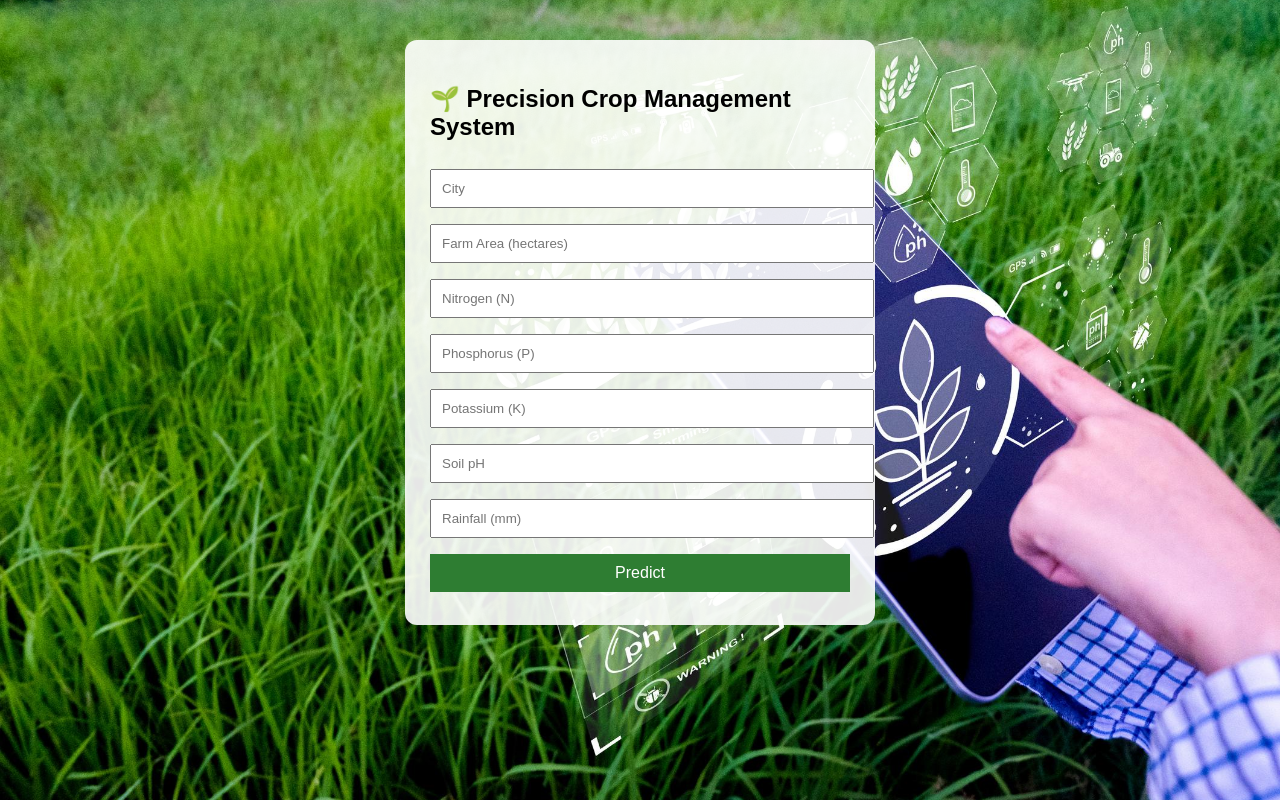
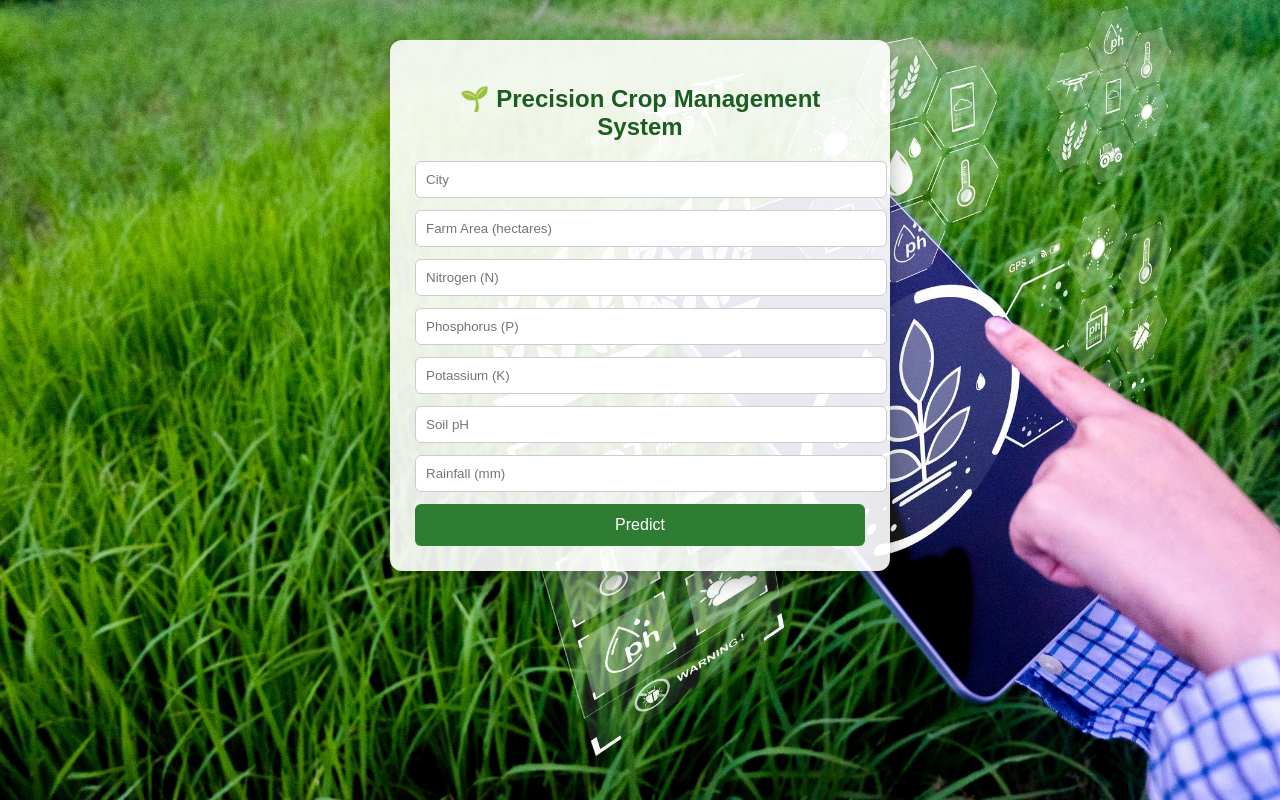
Before and after one commit to puppalamanichandra/precision-crop-ml, a Flask app: page / in a window 1280 px wide. Run offline with Flask 3, Linux system fonts and the light colour scheme; parts of the project's set-up code (start-up, migrations or seed data) failed here and were passed over.

Commit message:
Update style.css

```diff
--- a/static/style.css
+++ b/static/style.css
@@ -1,36 +1,74 @@
 body {
-    background: url("farm_bg.jpg") no-repeat center fixed;
+    font-family: Arial, sans-serif;
+    margin: 0;
+    padding: 0;
+
+    background-image: url("farm_bg.jpg");
     background-size: cover;
-    font-family: Arial, sans-serif;
+    background-position: center;
+    background-repeat: no-repeat;
+    background-attachment: fixed;
 }
 
+/* Main container */
 .container {
-    width: 420px;
+    width: 450px;
     margin: 40px auto;
-    background: rgba(255,255,255,0.9);
+    background: rgba(255, 255, 255, 0.9);
     padding: 25px;
     border-radius: 12px;
+    box-shadow: 0 8px 25px rgba(0,0,0,0.3);
 }
 
-input, button {
+/* Title */
+h2 {
+    text-align: center;
+    color: #1b5e20;
+    margin-bottom: 20px;
+}
+
+/* Inputs */
+input {
     width: 100%;
     padding: 10px;
-    margin: 8px 0;
+    margin-bottom: 12px;
+    border-radius: 6px;
+    border: 1px solid #ccc;
 }
 
+/* Button */
 button {
+    width: 100%;
+    padding: 12px;
     background: #2e7d32;
     color: white;
     border: none;
     font-size: 16px;
+    border-radius: 6px;
+    cursor: pointer;
 }
 
+button:hover {
+    background: #1b5e20;
+}
+
+/* Result cards */
 .card {
+    background: #f1f8e9;
+    border-left: 5px solid #2e7d32;
+    padding: 10px;
     margin-top: 10px;
     font-weight: bold;
 }
 
-canvas, #map {
+/* Charts spacing */
+canvas {
+    margin-top: 25px;
+    width: 100% !important;
+}
+
+/* Map spacing */
+#map {
     margin-top: 20px;
-    height: 300px;
+    border-radius: 10px;
 }
```
